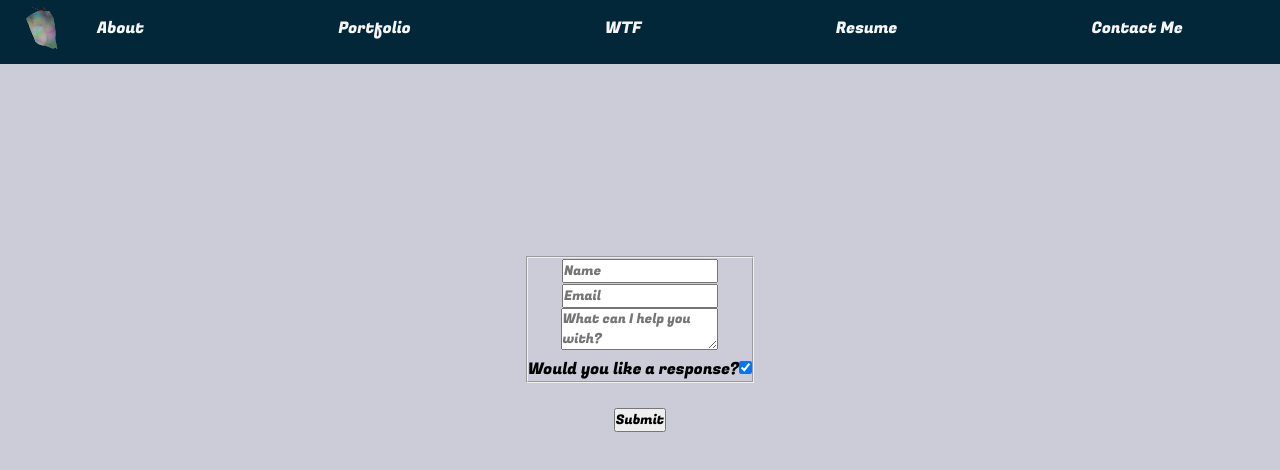
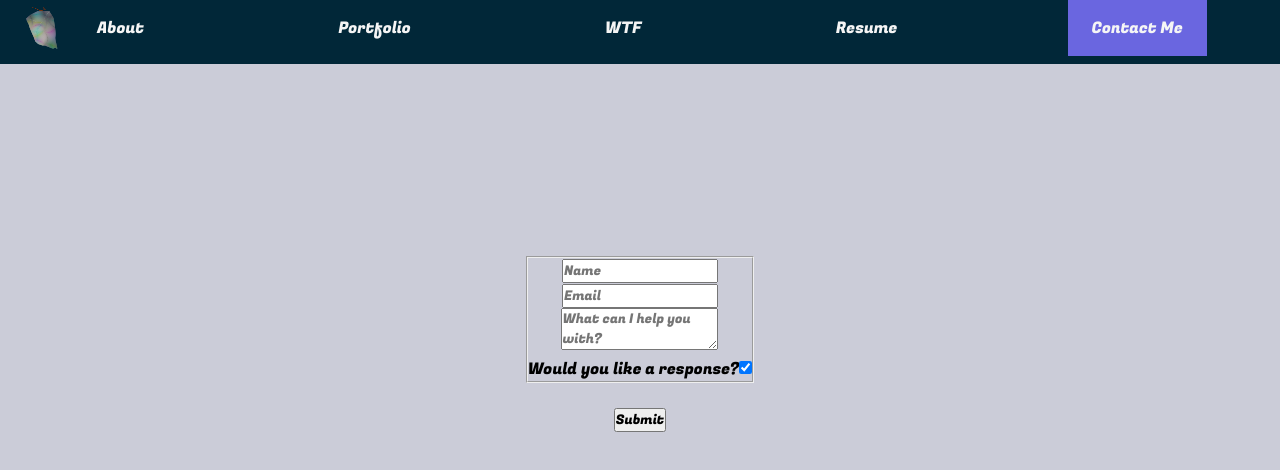
Before and after one commit to StevenDRiggs/my-next-website-frontend, a Next.js app: page /contact in a window 1280 px wide. Shown: the top 470 px of the page. Built offline with nearby package versions, Linux system fonts and the light colour scheme.

Commit message:
added active page highlighting for navbar

```diff
--- a/components/navbar.js
+++ b/components/navbar.js
@@ -1,5 +1,6 @@
 import React, { Component } from 'react'
 import Link from 'next/link'
+import { withRouter } from 'next/router'
 
 import styles from '../styles/Navbar.module.css'
 
@@ -14,26 +15,28 @@ class Navbar extends Component {
   }
 
   render() {
+    const { router } = this.props
+
     return (
       <nav className={styles.navbar}>
         <ul>
           <Link href='/about'>
             <a>
-              <li className={styles.navlink}>
+              <li className={router.pathname ==='/about' ? `${styles.navlink} ${styles.active}` : styles.navlink}>
                 About
               </li>
             </a>
           </Link>
           <Link href='/portfolio'>
             <a>
-              <li className={styles.navlink}>
+              <li className={router.pathname ==='/portfolio' ? `${styles.navlink} ${styles.active}` : styles.navlink}>
                 Portfolio
               </li>
             </a>
           </Link>
           <Link href='/blog'>
             <a>
-              <li className={styles.navlink} onMouseEnter={this.wtfMouseEnter} onMouseLeave={this.wtfMouseLeave}>
+              <li className={router.pathname === '/blog' ? `${styles.navlink} ${styles.active}` : styles.navlink} onMouseEnter={this.wtfMouseEnter} onMouseLeave={this.wtfMouseLeave}>
                 WTF
               </li>
             </a>
@@ -47,7 +50,7 @@ class Navbar extends Component {
           </Link>
           <Link href='/contact'>
             <a>
-              <li className={styles.navlink}>
+              <li className={router.pathname ==='/contact' ? `${styles.navlink} ${styles.active}` : styles.navlink}>
                 Contact Me
               </li>
             </a>
@@ -59,4 +62,4 @@ class Navbar extends Component {
 }
 
 
-export default Navbar
+export default withRouter(Navbar)
```
